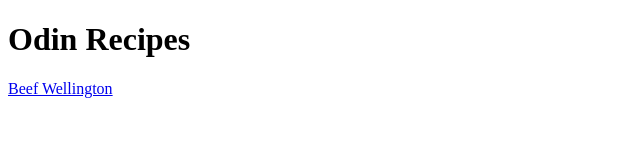
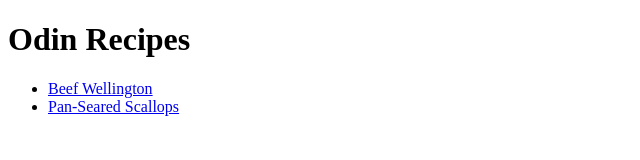
Before and after one commit to cl-42/odin-recipes, a plain HTML site: page index.html in a window 1280 px wide. Shown: the whole page, without its empty margins (0-640 px from the left). Drawn offline with Linux system fonts and the light colour scheme.

Commit message:
Add link to scallops.html in index.html

```diff
--- a/index.html
+++ b/index.html
@@ -8,6 +8,9 @@
     <body>
         <h1>Odin Recipes</h1>
 
-        <a href="./recipes/beef-wellington.html">Beef Wellington</a>
+        <ul>
+            <li><a href="./recipes/beef-wellington.html">Beef Wellington</a></li>
+            <li><a href="./recipes/scallops.html">Pan-Seared Scallops</a></li>
+        </ul>
     </body>
 </html>
```
